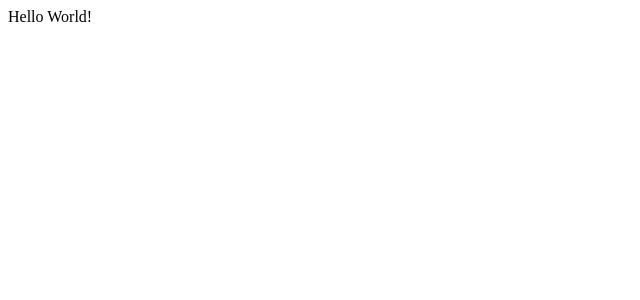
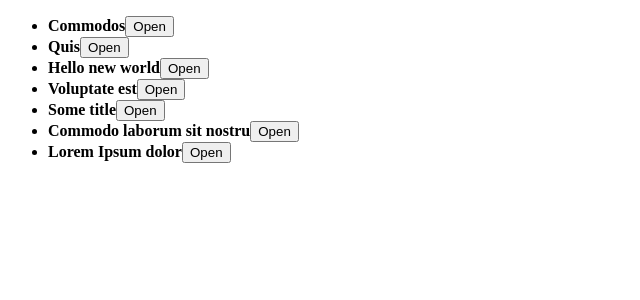
Before and after one commit to valin0k/articles-app, a React app: page / in a window 1280 px wide. Shown: the top 300 px of the page, without its empty margins (0-640 px from the left). Built offline with nearby package versions, Linux system fonts and the light colour scheme.

Commit message:
show list of articles, add HOC accordion

```diff
--- a/src/App.js
+++ b/src/App.js
@@ -1,6 +1,7 @@
 import React, {Component, Fragment} from 'react'
 import {render} from 'react-dom'
 import PropTypes from 'prop-types'
+import ArticleList from './ArticleList'
 
 class App extends Component {
   static propTypes = {
@@ -10,7 +11,7 @@ class App extends Component {
   render() {
     return(
       <Fragment>
-        Hello World!
+        <ArticleList />
       </Fragment>
     )
   }
--- /dev/null
+++ b/src/Article/index.js
@@ -0,0 +1,30 @@
+import React, {Component} from 'react'
+import PropTypes from 'prop-types'
+
+class Article extends Component {
+  static propTypes = {
+    isOpen: PropTypes.bool.isRequired,
+    toggleOpen: PropTypes.func
+  }
+
+  getArticleBody = () => (
+    <div>{this.props.article.text}</div>
+  )
+
+  handleArticleClick = e => {
+    this.props.toggleOpen(this.props.article.id)
+  }
+
+  render() {
+    const {article, isOpen} = this.props
+    return(
+      <li>
+        <b>{article.title}</b>
+        <button onClick={this.handleArticleClick}>{isOpen ? 'Close' : 'Open'}</button>
+        {isOpen && this.getArticleBody()}
+      </li>
+    )
+  }
+}
+
+export default Article
--- /dev/null
+++ b/src/ArticleList/index.js
@@ -0,0 +1,30 @@
+import React, {Component} from 'react'
+import PropTypes from 'prop-types'
+import {articles} from '../sampleArticles'
+import Article from '../Article'
+import accordion from '../decorators/accordion'
+
+class ArticleList extends Component {
+  static propTypes = {
+    // HOC
+    openItemId: PropTypes.string,
+    handleToggleItem: PropTypes.func
+  }
+
+  render() {
+    const {openItemId, handleToggleItem} = this.props
+    return(
+      <ul>
+          {articles.map(article => (
+            <Article
+              article={article}
+              isOpen={article.id === openItemId}
+              toggleOpen={handleToggleItem}
+              key={article.id} />
+          ))}
+      </ul>
+    )
+  }
+}
+
+export default accordion(ArticleList)
--- /dev/null
+++ b/src/decorators/accordion.js
@@ -0,0 +1,22 @@
+import React, {Component} from 'react'
+
+export default WrappedComponent => class Accordion extends Component {
+  state = {
+    openItemId: ''
+  }
+
+  handleToggleItem = id => {
+    this.setState((prevState) => ({openItemId: id === prevState.openItemId ? '' : id}))
+  }
+
+
+  render() {
+    const {openItemId} = this.state
+    return(
+      <WrappedComponent
+        openItemId={openItemId}
+        handleToggleItem={this.handleToggleItem}
+      />
+    )
+  }
+}
```
